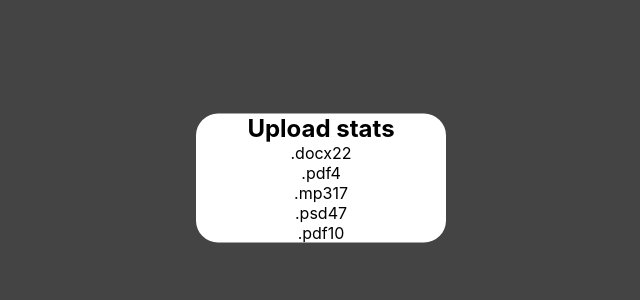
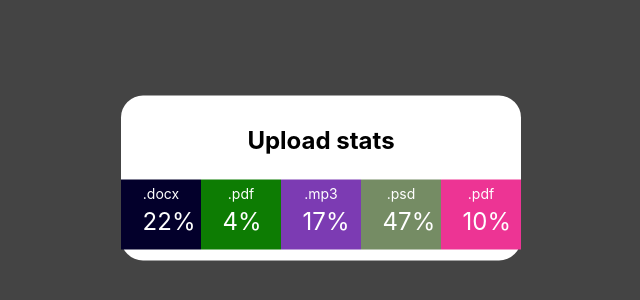
Before and after one commit to vladisulian/goit-react-hw-01-components, a React (Create React App) app: page / in a window 1280 px wide. Shown: the part 222-522 px from the top of the page, without its empty margins (319-959 px from the left). Built offline with nearby package versions, Linux system fonts and the light colour scheme.

Commit message:
task 2 is done

```diff
--- a/src/components/Statistics/Statistics.css
+++ b/src/components/Statistics/Statistics.css
@@ -6,11 +6,44 @@ body {
   font-weight: 400;
 }
 .statistics {
-  background: white;
-  border-radius: 22px;
+  width: 400px;
+  height: 165px;
+
   position: absolute;
   top: 50%;
   left: 50%;
   transform: translate(-50%, -50%);
-  width: 250px;
+
+  background-color: white;
+  border-radius: 22px;
 }
+
+.title {
+  margin-bottom: 25px;
+  margin-top: 30px;
+}
+.stat-list {
+  display: flex;
+  justify-content: center;
+
+  font-size: 20px;
+}
+
+li {
+  position: relative;
+  width: 100%;
+  height: 70px;
+  color: white;
+}
+
+.label {
+  margin-top: 5px;
+  font-size: 14px;
+}
+
+.percentage {
+  position: absolute;
+  bottom: 20%;
+  left: 27%;
+  font-size: 24px;
+}
--- a/src/components/Statistics/Statistics.jsx
+++ b/src/components/Statistics/Statistics.jsx
@@ -6,8 +6,8 @@ export const Statistics = ({ title, stats }) => {
       <ul className="stat-list">
         {stats.map(stat => (
           <li key={stat.id}>
-            <span>{stat.label}</span>
-            <span>{stat.percentage}</span>
+            <span className="label">{stat.label}</span> <br />
+            <span className="percentage">{stat.percentage}%</span>
           </li>
         ))}
       </ul>
@@ -15,4 +15,23 @@ export const Statistics = ({ title, stats }) => {
   );
 };
 
+// this is first change of color (don't know why)
+setTimeout(() => {
+  switchColor();
+}, 1);
 // ? - - - - -
+const interval = 2000;
+
+// setInterval(() => {
+//   switchColor();
+// }, interval);
+
+function switchColor() {
+  const listItem = document.querySelectorAll('li');
+
+  listItem.forEach(e => {
+    e.style.background = `#${Math.floor(Math.random() * 16777215)
+      .toString(16)
+      .padStart(6, 0)}`;
+  });
+}
```
